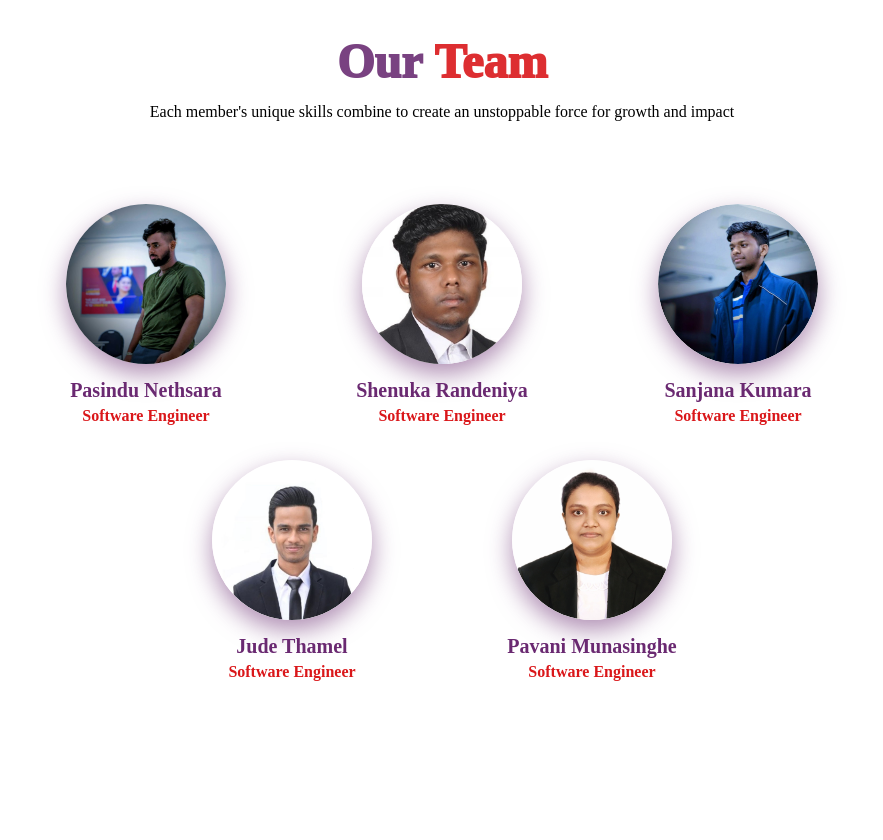
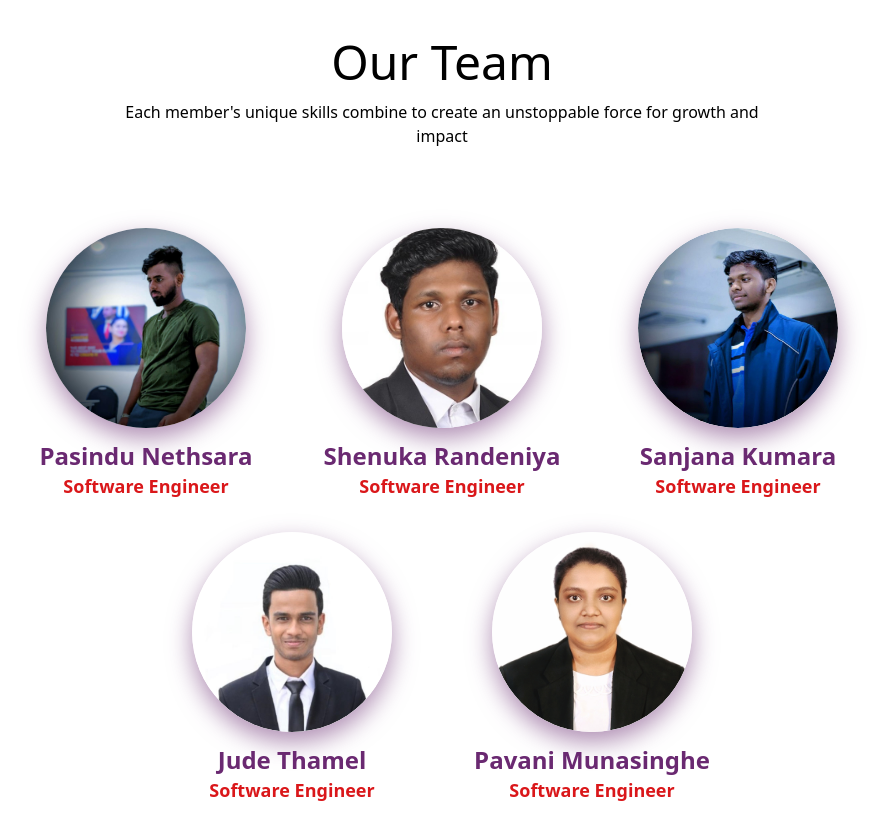
Before and after one commit to Life-Systems-PVT-LTD/Life-Systems-Web, a Next.js app in the folder life_systems/: page / in a window 1280 px wide. Shown: the top 840 px of the page, without its empty margins (198-1081 px from the left). Before the commit the page ends 800 px from the top, so only its background shows below. Built offline with nearby package versions, Linux system fonts and the light colour scheme.

Commit message:
final Our Team

```diff
--- a/life_systems/src/components/our_team/OurTeam.tsx
+++ b/life_systems/src/components/our_team/OurTeam.tsx
@@ -11,23 +11,23 @@ const TeamMemberCard = ({ member }: { member: TeamMember }) => {
   return (
     <div className="flex flex-col items-center">
       <div
-        className="h-40 w-40 rounded-full overflow-hidden bg-white flex items-center justify-center transition-shadow duration-300 ease-in-out hover:shadow-[0_8px_30px_rgba(121,66,129,0.7)]"
+        className="h-50 w-50 rounded-full overflow-hidden bg-white flex items-center justify-center transition-shadow duration-300 ease-in-out hover:shadow-[0_8px_30px_rgba(121,66,129,0.7)]"
         style={{ boxShadow: '0 10px 25px rgba(121, 66, 129, 0.6)' }}
       >
         <Image
           src={member.image}
           alt={member.name}
-          width={160}
-          height={160}
+          width={200}
+          height={200}
           quality={100}
           className="rounded-full object-cover hover:scale-105 transition-transform duration-300"
         />
       </div>
       <div className="text-center mt-3 px-2">
-        <h3 className="text-xl font-bold text-[#6a2971]" style={{ fontFamily: 'Inter_24pt-Bold', fontWeight: 700 }}>
+        <h3 className="text-2xl font-bold text-[#6a2971]" >
           {member.name}
         </h3>
-        <p className="text-base font-bold text-[#da171a]" style={{ fontFamily: 'Inter_24pt-Bold', fontWeight: 700 }}>
+        <p className="text-lg font-bold text-[#da171a]" >
           {member.role}
         </p>
       </div>
@@ -65,14 +65,14 @@ const TeamSection = () => {
   ];
 
   return (
-    <div className="py-8 bg-white" style={{ fontFamily: 'Inter_18pt-ExtraBold' }}>
+    <div className="py-8 bg-white">
       <div className="max-w-4xl mx-auto px-4">
         <div className="text-center mb-20">
           <h1 className="text-[48px] leading-tight">
-            <span style={{ color: '#794281', fontWeight: 1000 }}>Our</span>{' '}
-            <span style={{ color: '#dd2e31', fontWeight: 1000 }}>Team</span>
+            <span>Our</span>{' '}
+            <span>Team</span>
           </h1>
-          <p className="mt-2 max-w-2xl mx-auto text-base text-black" style={{ fontWeight: 500 }}>
+          <p className="mt-2 max-w-2xl mx-auto text-base text-black">
             Each member's unique skills combine to create an unstoppable force for growth and impact
           </p>
         </div>
```
